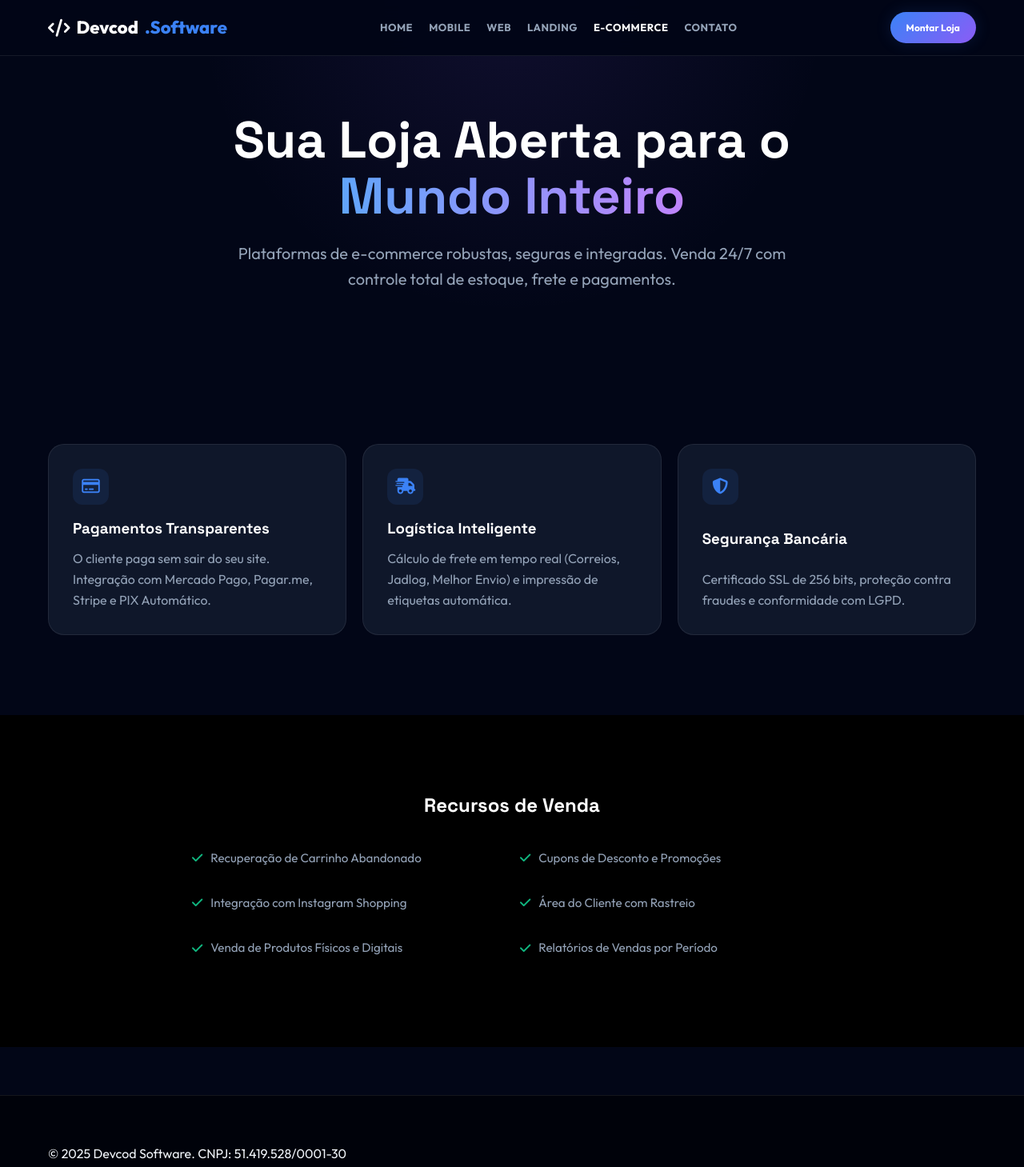
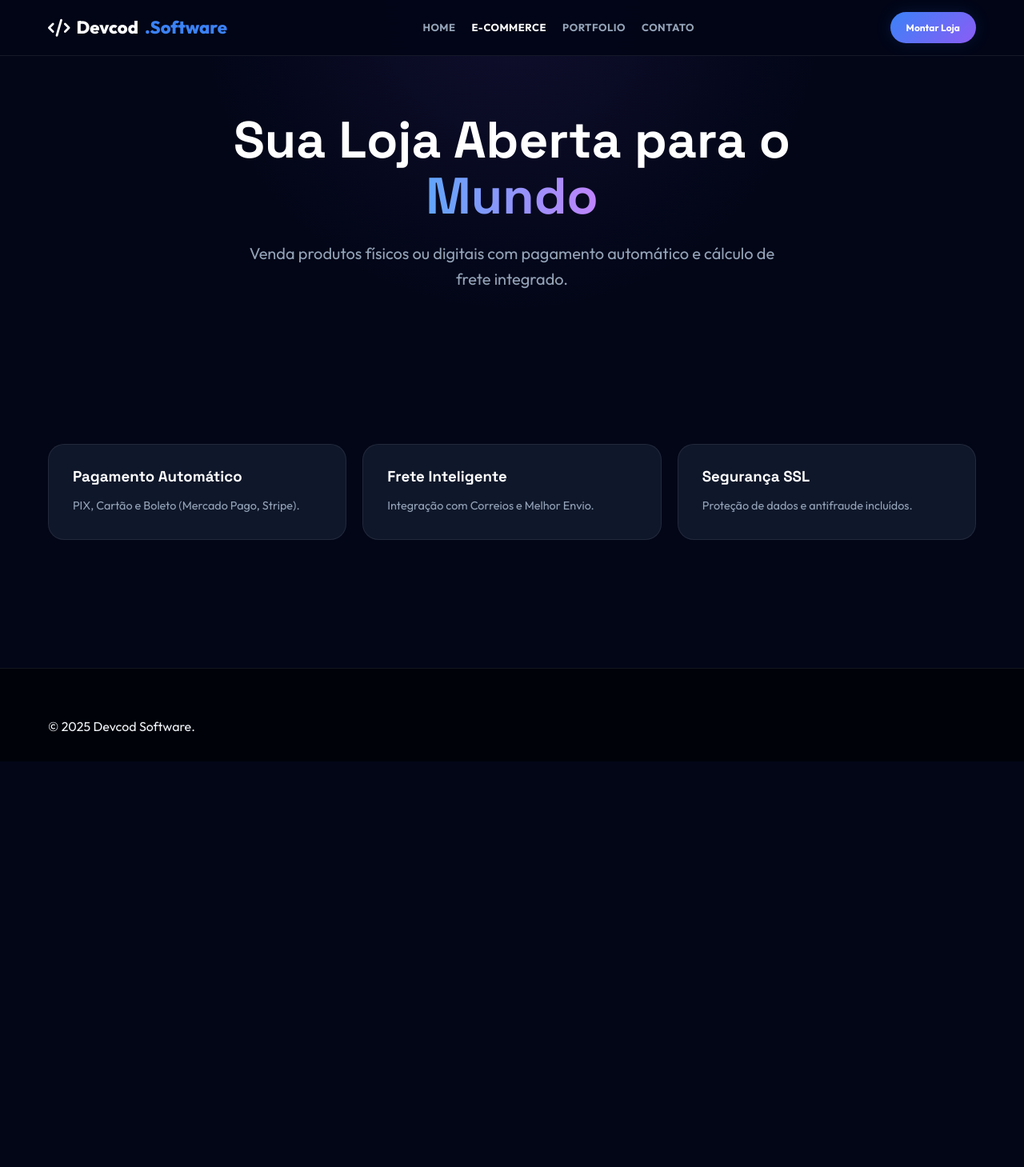
Before and after one commit to traprb/devcod, a plain HTML site: page ecommerce.html in a window 1280 px wide. Shown: the whole page at 80% size. After the commit the page ends 952 px from the top, so only its background shows below. Drawn offline with Linux system fonts and the light colour scheme.

Commit message:
Revise ecommerce.html structure and content
Updated the e-commerce page layout and content.

```diff
--- a/ecommerce.html
+++ b/ecommerce.html
@@ -3,7 +3,7 @@
 <head>
     <meta charset="UTF-8">
     <meta name="viewport" content="width=device-width, initial-scale=1.0">
-    <title>E-commerce & Varejo Online | Devcod</title>
+    <title>E-commerce | Devcod</title>
     <link rel="stylesheet" href="style.css">
     <link rel="stylesheet" href="https://cdnjs.cloudflare.com/ajax/libs/font-awesome/6.4.0/css/all.min.css">
 </head>
@@ -13,10 +13,8 @@
             <a href="index.html" class="logo"><i class="fa-solid fa-code"></i> Devcod<span>.Software</span></a>
             <nav class="nav-links">
                 <a href="index.html">Home</a>
-                <a href="mobile.html">Mobile</a>
-                <a href="web.html">Web</a>
-                <a href="landing.html">Landing</a>
                 <a href="ecommerce.html" class="active">E-commerce</a>
+                <a href="portfolio.html">Portfolio</a>
                 <a href="suporte.html">Contato</a>
             </nav>
             <a href="suporte.html" class="cta-header">Montar Loja</a>
@@ -26,8 +24,8 @@
     <main>
         <section class="page-hero">
             <div class="container">
-                <h1 class="hero-title">Sua Loja Aberta para o <span class="text-gradient">Mundo Inteiro</span></h1>
-                <p class="hero-subtitle">Plataformas de e-commerce robustas, seguras e integradas. Venda 24/7 com controle total de estoque, frete e pagamentos.</p>
+                <h1 class="hero-title">Sua Loja Aberta para o <span class="text-gradient">Mundo</span></h1>
+                <p class="hero-subtitle">Venda produtos físicos ou digitais com pagamento automático e cálculo de frete integrado.</p>
             </div>
         </section>
 
@@ -35,44 +33,23 @@
             <div class="container">
                 <div class="bento-grid">
                     <div class="bento-card">
-                        <div class="bento-icon"><i class="fa-regular fa-credit-card"></i></div>
-                        <h3>Pagamentos Transparentes</h3>
-                        <p style="color:var(--text-muted);">O cliente paga sem sair do seu site. Integração com Mercado Pago, Pagar.me, Stripe e PIX Automático.</p>
+                        <h3>Pagamento Automático</h3>
+                        <p style="color:var(--text-muted); font-size:0.9rem;">PIX, Cartão e Boleto (Mercado Pago, Stripe).</p>
                     </div>
                     <div class="bento-card">
-                        <div class="bento-icon"><i class="fa-solid fa-truck-fast"></i></div>
-                        <h3>Logística Inteligente</h3>
-                        <p style="color:var(--text-muted);">Cálculo de frete em tempo real (Correios, Jadlog, Melhor Envio) e impressão de etiquetas automática.</p>
+                        <h3>Frete Inteligente</h3>
+                        <p style="color:var(--text-muted); font-size:0.9rem;">Integração com Correios e Melhor Envio.</p>
                     </div>
                     <div class="bento-card">
-                        <div class="bento-icon"><i class="fa-solid fa-shield-halved"></i></div>
-                        <h3>Segurança Bancária</h3>
-                        <p style="color:var(--text-muted);">Certificado SSL de 256 bits, proteção contra fraudes e conformidade com LGPD.</p>
+                        <h3>Segurança SSL</h3>
+                        <p style="color:var(--text-muted); font-size:0.9rem;">Proteção de dados e antifraude incluídos.</p>
                     </div>
                 </div>
             </div>
         </section>
-
-        <section class="section-padding" style="background:#000;">
-            <div class="container">
-                <h2 style="text-align:center; margin-bottom:40px;">Recursos de Venda</h2>
-                <ul class="feature-list" style="display:grid; grid-template-columns:1fr 1fr; gap:20px; max-width:800px; margin:0 auto;">
-                    <li><i class="fa-solid fa-check"></i> Recuperação de Carrinho Abandonado</li>
-                    <li><i class="fa-solid fa-check"></i> Cupons de Desconto e Promoções</li>
-                    <li><i class="fa-solid fa-check"></i> Integração com Instagram Shopping</li>
-                    <li><i class="fa-solid fa-check"></i> Área do Cliente com Rastreio</li>
-                    <li><i class="fa-solid fa-check"></i> Venda de Produtos Físicos e Digitais</li>
-                    <li><i class="fa-solid fa-check"></i> Relatórios de Vendas por Período</li>
-                </ul>
-            </div>
-        </section>
     </main>
 
-    <footer>
-        <div class="container">
-            <div class="legal">&copy; 2025 Devcod Software. CNPJ: 51.419.528/0001-30</div>
-        </div>
-    </footer>
+    <footer><div class="container"><div class="legal">&copy; 2025 Devcod Software.</div></div></footer>
     <script src="script.js"></script>
 </body>
 </html>
```
